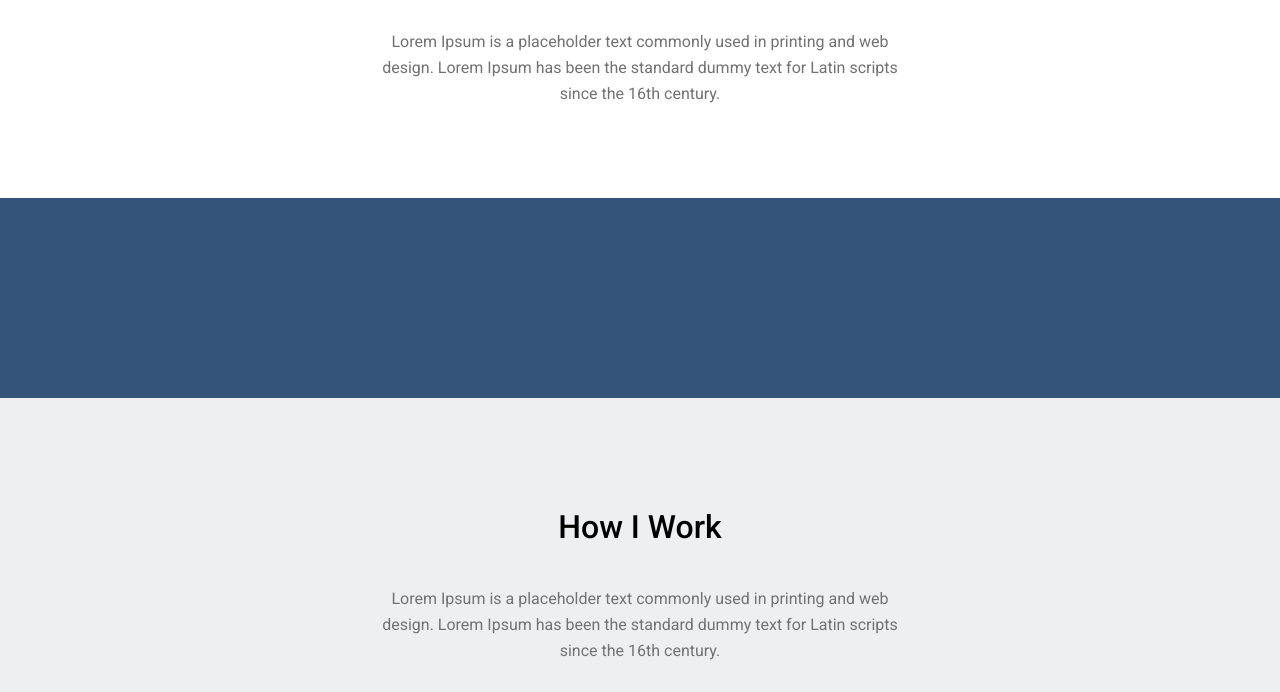
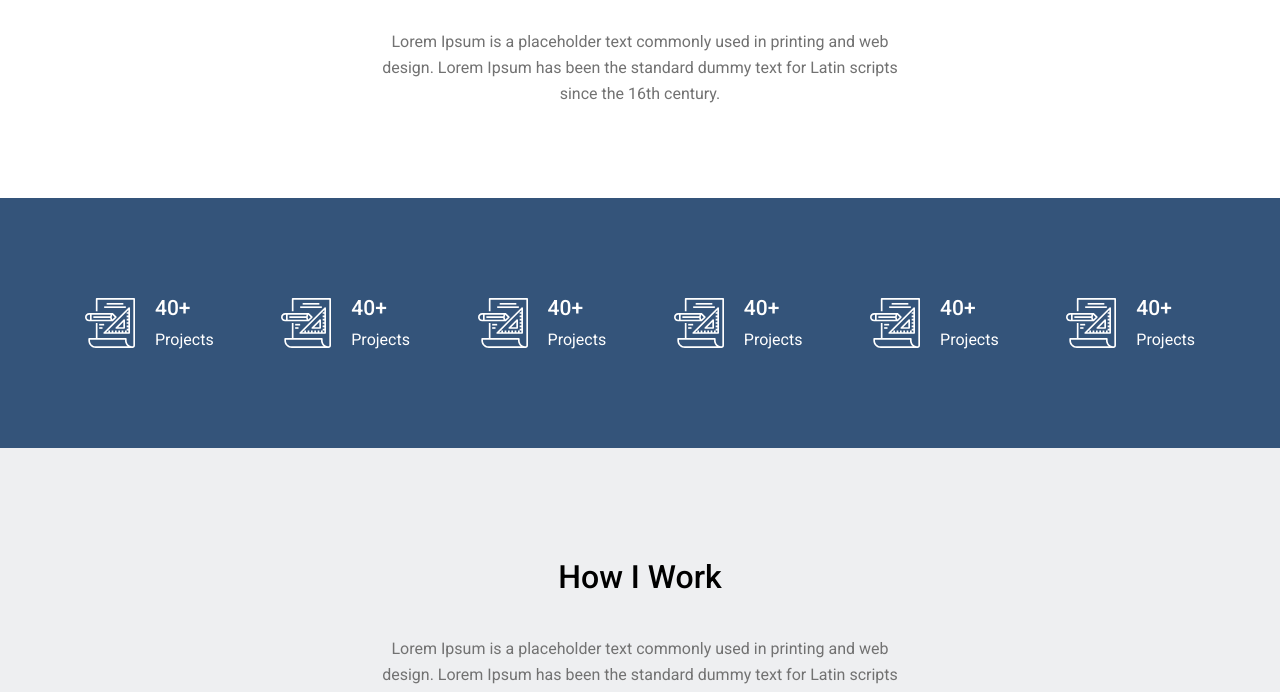
Before and after one commit to FomenkoAndrey/___simple-site-template_____20250708, a plain HTML site: page index.html in a window 1280 px wide. Shown: the part 859-1551 px from the top of the page. Drawn offline with Linux system fonts and the light colour scheme.

Commit message:
Feat(html): add experience section with project details

```diff
--- a/index.html
+++ b/index.html
@@ -68,7 +68,65 @@
     </section>
 
     <section class="experience">
-      <!-- TODO: add experience -->
+      <div class="container">
+        <h2 class="experience__title visually-hidden">My Experience</h2>
+        <div class="experience__container">
+          <div class="experience-item">
+            <div class="experience-item__description">
+              <p class="experience-item__value">40+</p>
+              <p class="experience-item__label">Projects</p>
+            </div>
+            <div class="experience-item__picture">
+              <img class="experience-item__image" src="assets/images/project.svg" alt="Project">
+            </div>
+          </div>
+          <div class="experience-item">
+            <div class="experience-item__description">
+              <p class="experience-item__value">40+</p>
+              <p class="experience-item__label">Projects</p>
+            </div>
+            <div class="experience-item__picture">
+              <img class="experience-item__image" src="assets/images/project.svg" alt="Project">
+            </div>
+          </div>
+          <div class="experience-item">
+            <div class="experience-item__description">
+              <p class="experience-item__value">40+</p>
+              <p class="experience-item__label">Projects</p>
+            </div>
+            <div class="experience-item__picture">
+              <img class="experience-item__image" src="assets/images/project.svg" alt="Project">
+            </div>
+          </div>
+          <div class="experience-item">
+            <div class="experience-item__description">
+              <p class="experience-item__value">40+</p>
+              <p class="experience-item__label">Projects</p>
+            </div>
+            <div class="experience-item__picture">
+              <img class="experience-item__image" src="assets/images/project.svg" alt="Project">
+            </div>
+          </div>
+          <div class="experience-item">
+            <div class="experience-item__description">
+              <p class="experience-item__value">40+</p>
+              <p class="experience-item__label">Projects</p>
+            </div>
+            <div class="experience-item__picture">
+              <img class="experience-item__image" src="assets/images/project.svg" alt="Project">
+            </div>
+          </div>
+          <div class="experience-item">
+            <div class="experience-item__description">
+              <p class="experience-item__value">40+</p>
+              <p class="experience-item__label">Projects</p>
+            </div>
+            <div class="experience-item__picture">
+              <img class="experience-item__image" src="assets/images/project.svg" alt="Project">
+            </div>
+          </div>
+        </div>
+      </div>
     </section>
 
     <section class="process section">
```
